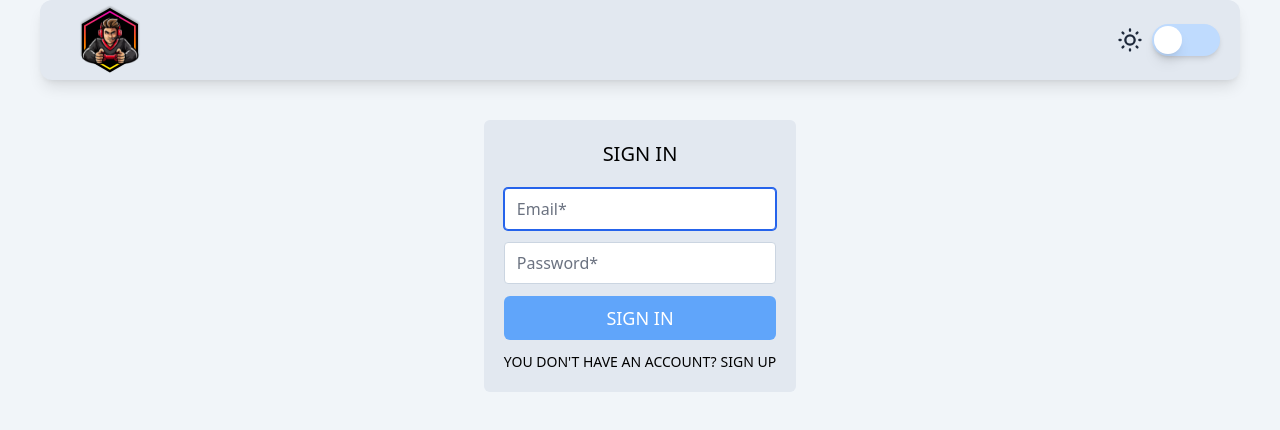
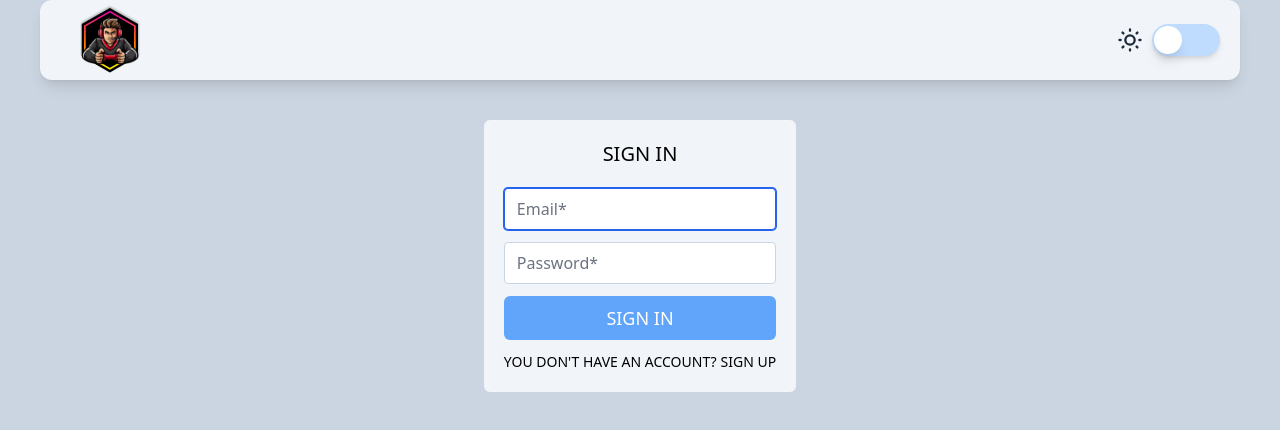
Before and after one commit to VieTGioIHOa/social, a React (Create React App) app: page /auth in a window 1280 px wide. Shown: the top 430 px of the page. Built offline with nearby package versions, Linux system fonts and the light colour scheme.

Commit message:
fixed theme

```diff
--- a/src/components/Auth/Auth.js
+++ b/src/components/Auth/Auth.js
@@ -47,7 +47,7 @@ export default function Auth() {
 
     return (
         <>
-            <div className={`${darkTheme ? 'bg-slate-700' : 'bg-slate-200'} fixed z-50 shadow-lg top-0 left-0 right-0 sm:static  rounded-xl p-5 mb-10 h-20 flex justify-between items-center`}>
+            <div className={`${darkTheme ? 'bg-slate-700' : 'bg-slate-100'} fixed z-50 shadow-lg top-0 left-0 right-0 sm:static  rounded-xl p-5 mb-10 h-20 flex justify-between items-center`}>
                 <Link
                     to="/posts"
                     className=""
@@ -59,7 +59,7 @@ export default function Auth() {
                 </div>
             </div>
             <div className="flex justify-center">
-                <div className={`${darkTheme ? 'bg-slate-700 text-white' : 'bg-slate-200 text-black'} max-w-[400px] mt-28 sm:mt-0 mx-5 p-5 rounded-md text-center`}>
+                <div className={`${darkTheme ? 'bg-slate-700 text-white' : 'bg-slate-100 text-black'} max-w-[400px] mt-28 sm:mt-0 mx-5 p-5 rounded-md text-center`}>
                     <h3 className="uppercase text-xl mb-5">{isSignUp ? 'sign up' : 'sign in'}</h3>
                     <form className="" onSubmit={handleSubmit}>
                         {isSignUp && <div className="flex justify-between">
--- a/src/components/Form/Form.js
+++ b/src/components/Form/Form.js
@@ -76,7 +76,7 @@ export default function Form() {
 
     if (!authData?.result) {
         return (
-            <div className={`${darkTheme ? 'bg-slate-700 text-white' : 'bg-slate-200 text-black'} relative mb-3 max-h-[200px] rounded-md p-5 flex flex-col items-center justify-center`}>
+            <div className={`${darkTheme ? 'bg-slate-700 text-white' : 'bg-slate-100 text-black'} relative mb-3 max-h-[200px] rounded-md p-5 flex flex-col items-center justify-center`}>
                 <div
                     className="absolute cursor-pointer top-5 right-5 sm:hidden text-xl h-8 w-8 flex items-center justify-center rounded-full active:bg-[rgba(0,0,0,0.2)]"
                     onClick={() => setShowCUPostModalOnMoB(false)}
@@ -97,7 +97,7 @@ export default function Form() {
     }
 
     return (
-        <div className={`${darkTheme ? 'bg-slate-700 text-white' : 'bg-slate-200 text-black'} w-full mb-3 rounded-xl`}>
+        <div className={`${darkTheme ? 'bg-slate-700 text-white' : 'bg-slate-100 text-black'} w-full mb-3 rounded-xl`}>
             <div className="p-5 relative rounded-xl shadow-md">
                 <div
                     className="absolute cursor-pointer top-5 right-5 sm:hidden text-xl h-8 w-8 flex items-center justify-center rounded-full active:bg-[rgba(0,0,0,0.2)]"
@@ -146,6 +146,12 @@ export default function Form() {
                             multiple={false}
                             onDone={({ base64 }) => setPostData({ ...postData, selectedFile: base64 })}
                         />
+                        {/* <input type="file" name="selectedFile"
+                            onChange={(e) => {
+                                console.log(e.target.files[0])
+                                setPostData({ ...postData, selectedFile: e.target.files[0] })
+                            }}
+                        /> */}
                     </div>
                     <div className="mt-4 text-left">
                         <button
--- a/src/components/GlobalStyle/index.js
+++ b/src/components/GlobalStyle/index.js
@@ -6,7 +6,7 @@ export default function GlobalStyle({ children }) {
 
     const { darkTheme } = useContext(AppContext)
     return (
-        <div className={`${darkTheme ? 'bg-slate-800' : 'bg-slate-100'} min-h-screen`}>
+        <div className={`${darkTheme ? 'bg-slate-800' : 'bg-slate-300'} min-h-screen`}>
             {children}
         </div>
     )
--- a/src/components/NavBar/NavBar.js
+++ b/src/components/NavBar/NavBar.js
@@ -41,7 +41,7 @@ export default function NavBar() {
 
 
     return (
-        <div className={`${darkTheme ? 'bg-slate-700' : 'bg-slate-200'} fixed z-50 shadow-lg top-0 left-0 right-0 sm:static  rounded-xl p-5 sm:mb-10 h-20 flex justify-between items-center`}>
+        <div className={`${darkTheme ? 'bg-slate-700' : 'bg-slate-100'} fixed z-50 shadow-lg top-0 left-0 right-0 sm:static  rounded-xl p-5 sm:mb-10 h-20 flex justify-between items-center`}>
             <Link
                 to="/posts"
                 className=""
--- a/src/components/Pagination/index.js
+++ b/src/components/Pagination/index.js
@@ -1,4 +1,4 @@
-import React, { useContext, useEffect } from 'react'
+import React, { useContext } from 'react'
 import { FontAwesomeIcon } from '@fortawesome/react-fontawesome'
 import { faAngleLeft, faAngleRight } from '@fortawesome/free-solid-svg-icons'
 import ReactPaginate from 'react-paginate';
@@ -38,6 +38,7 @@ export default function Pagination({ pageCount }) {
                 nextClassName={`${darkTheme ? 'bg-slate-900' : 'bg-slate-200'} h-8 w-8 bg-white rounded-sm shadow-sm mx-[2px] flex items-center justify-center`}
                 disabledClassName="bg-slate-100 text-white cursor-default"
                 onPageChange={handlePaginate}
+            // forcePage={page}
             />
         </div>
     )
--- a/src/components/Posts/Post/Post.js
+++ b/src/components/Posts/Post/Post.js
@@ -117,7 +117,7 @@ export default function Post({ post }) {
                     )}
                 </div>
             </div>
-            <div className={`${darkTheme ? 'bg-slate-700 text-white' : 'bg-slate-200'} p-5`}>
+            <div className={`${darkTheme ? 'bg-slate-700 text-white' : 'bg-slate-100'} p-5`}>
                 <p className="text-slate-400">{post?.tags.map(tag => ` #${tag.trim()}`)}</p>
                 <p className="text-xl font-bold my-2">{post?.title}</p>
                 <p className="h-[74px] line-clamp-3">{post?.message}</p>
--- a/src/components/Search/index.js
+++ b/src/components/Search/index.js
@@ -50,7 +50,7 @@ export default function Search() {
     }
 
     return (
-        <div className={`${darkTheme ? 'bg-slate-700 text-white' : 'bg-slate-200 '} relative block sm:p-0 p-5 rounded-md sm:mb-0 mb-7`}>
+        <div className={`${darkTheme ? 'bg-slate-700 text-white' : 'bg-slate-100 '} relative block sm:p-0 p-5 rounded-md sm:mb-0 mb-7`}>
             <div
                 className="absolute cursor-pointer top-5 right-5 sm:hidden text-xl h-8 w-8 flex items-center justify-center rounded-full active:bg-[rgba(0,0,0,0.2)]"
                 onClick={() => setShowSearchModalOnMoB(false)}
--- a/src/page/HomePage/index.js
+++ b/src/page/HomePage/index.js
@@ -18,7 +18,6 @@ export default function HomePage() {
 
     useEffect(() => {
         dispatch(getPosts(page))
-
     }, [dispatch, page])
 
     return (
--- a/src/page/PostDetailPage/index.js
+++ b/src/page/PostDetailPage/index.js
@@ -33,7 +33,7 @@ export default function PostDetailPage() {
             {isLoading ? <div className="pt-24 px-3 sm:px-0 sm:pt-0"><Loading /></div> :
                 <div className="pt-24 sm:pt-0">
                     <div className="px-3 sm:px-0">
-                        <div className={`${darkTheme ? 'bg-slate-700 text-white' : 'bg-slate-200'} p-5 shadow-xl rounded-xl overflow-hidden flex sm:flex-row sm:mt-0 flex-col`}>
+                        <div className={`${darkTheme ? 'bg-slate-700 text-white' : 'bg-slate-100'} p-5 shadow-xl rounded-xl overflow-hidden flex sm:flex-row sm:mt-0 flex-col`}>
                             <div className="sm:w-3/5 w-full sm:px-3">
                                 <h2 className="text-2xl font-bold">{post?.title}</h2>
                                 <p className="text-slate-400">{post?.tags.map(tag => ` #${tag.trim()}`)}</p>
```
